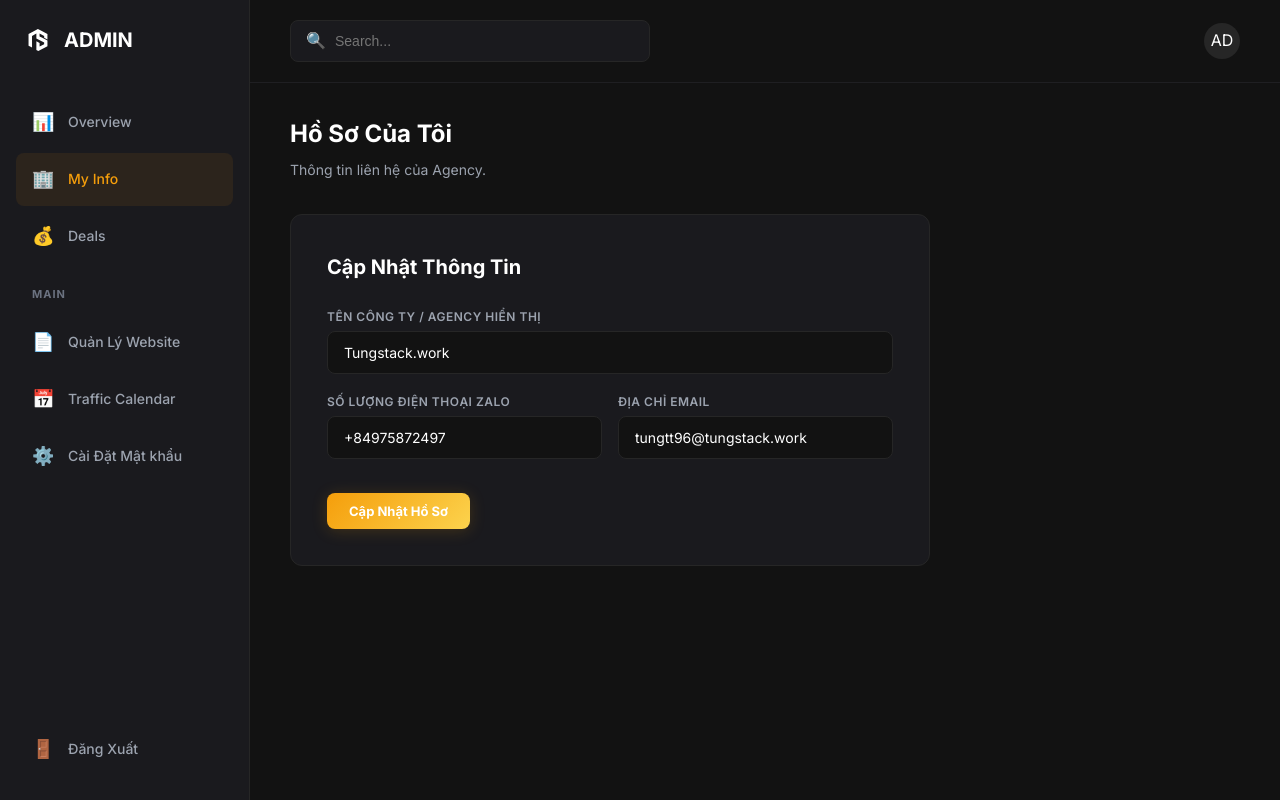
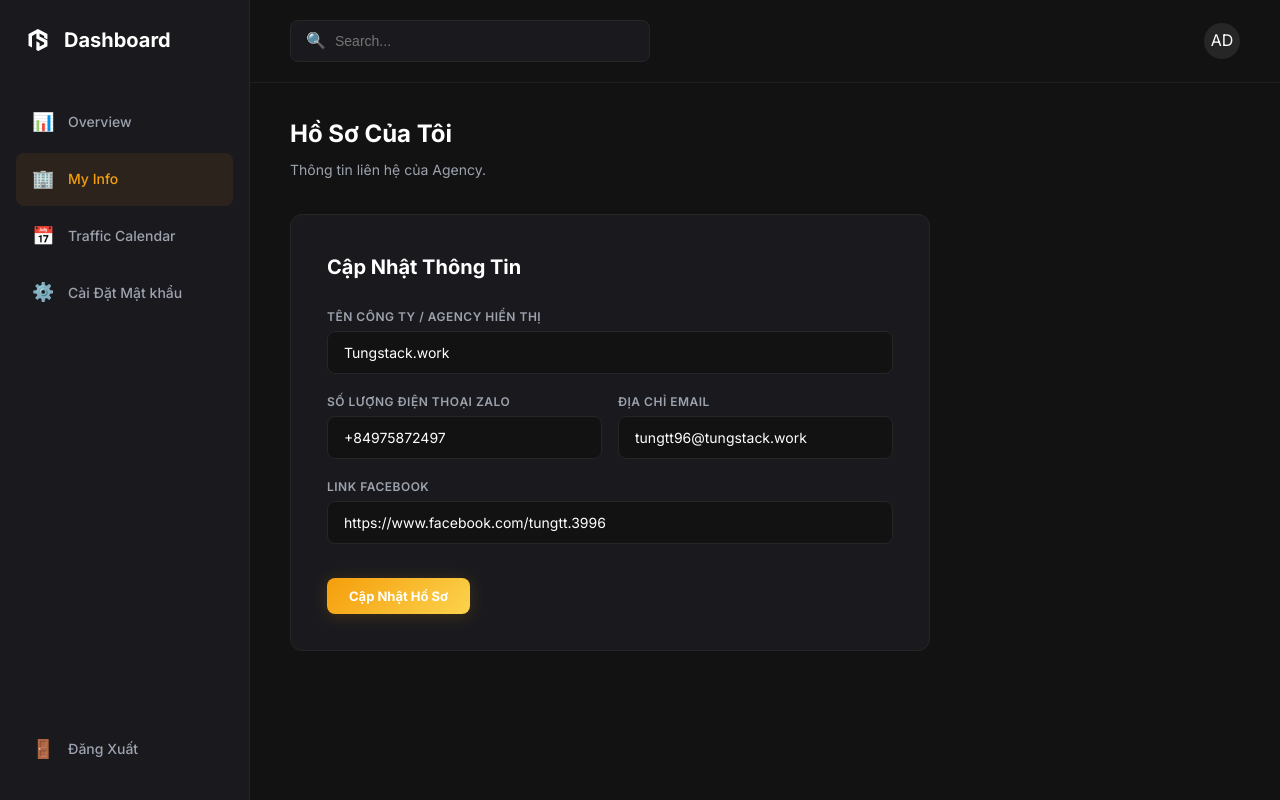
Before and after one commit to tungttgit96/tungstackwork, a PHP site: page /admin/companies.php in a window 1280 px wide. Run offline with PHP 8.4, Linux system fonts and the light colour scheme; the visitor is signed in with stand-in values (Sample User, id 1); data comes from the database, SQL or seed files in the repository; some libraries are stand-ins or nearby versions.

Commit message:
Restore contact chips from My Info and rename admin labels

```diff
--- a/admin/companies.php
+++ b/admin/companies.php
@@ -7,33 +7,18 @@ requireLogin();
 
 $flash = null;
 
-// Fake simple saving mechanism to Settings table
 if ($_SERVER['REQUEST_METHOD'] === 'POST') {
     $companyName = $_POST['company_name'] ?? '';
     $phone = $_POST['phone'] ?? '';
     $email = $_POST['email'] ?? '';
+    $facebookUrl = $_POST['facebook_url'] ?? '';
 
-    $pdo = getDB();
-    $stmt = $pdo->prepare("INSERT INTO settings (settings_key, settings_value) VALUES (?, ?) ON CONFLICT(settings_key) DO UPDATE SET settings_value = ?");
-    if(DB_TYPE == 'mysql') {
-        $stmt = $pdo->prepare("INSERT INTO settings (settings_key, settings_value) VALUES (?, ?) ON DUPLICATE KEY UPDATE settings_value = ?");
-    }
-
-    // Lưu các biến
-    $stmt->execute(['company_name', $companyName, $companyName]);
-    $stmt->execute(['company_phone', $phone, $phone]);
-    $stmt->execute(['company_email', $email, $email]);
+    updateCompanyProfile($companyName, $phone, $email, $facebookUrl);
 
     $flash = ['type' => 'success', 'message' => 'Lưu hồ sơ thành công!'];
 }
 
-// Load current data
-$pdo = getDB();
-$stmt = $pdo->query("SELECT settings_key, settings_value FROM settings WHERE settings_key LIKE 'company_%'");
-$settings = [];
-foreach($stmt->fetchAll() as $row) {
-    $settings[$row['settings_key']] = $row['settings_value'];
-}
+$settings = getCompanyProfile();
 ?>
 <!DOCTYPE html>
 <html lang="vi">
@@ -73,17 +58,21 @@ foreach($stmt->fetchAll() as $row) {
                     <form method="POST" class="edit-form">
                         <div class="form-group">
                             <label for="company_name">Tên Công Ty / Agency hiển thị</label>
-                            <input type="text" class="form-input" id="company_name" name="company_name" value="<?php echo e($settings['company_name'] ?? 'Tungstack.work'); ?>">
+                            <input type="text" class="form-input" id="company_name" name="company_name" value="<?php echo e($settings['company_name']); ?>">
                         </div>
                         <div class="form-row">
                             <div class="form-group">
                                 <label for="phone">Số lượng điện thoại Zalo</label>
-                                <input type="text" class="form-input" id="phone" name="phone" value="<?php echo e($settings['company_phone'] ?? '+84975872497'); ?>">
+                                <input type="text" class="form-input" id="phone" name="phone" value="<?php echo e($settings['company_phone']); ?>">
                             </div>
                             <div class="form-group">
                                 <label for="email">Địa chỉ Email</label>
-                                <input type="email" class="form-input" id="email" name="email" value="<?php echo e($settings['company_email'] ?? 'tungtt96@tungstack.work'); ?>">
+                                <input type="email" class="form-input" id="email" name="email" value="<?php echo e($settings['company_email']); ?>">
                             </div>
+                        </div>
+                        <div class="form-group">
+                            <label for="facebook_url">Link Facebook</label>
+                            <input type="url" class="form-input" id="facebook_url" name="facebook_url" value="<?php echo e($settings['company_facebook'] ?? ''); ?>" placeholder="https://www.facebook.com/your-profile">
                         </div>
 
                         <div class="form-actions">
--- a/includes/admin_sidebar.php
+++ b/includes/admin_sidebar.php
@@ -1,22 +1,25 @@
 <?php
 $current_page = basename($_SERVER['PHP_SELF']);
+
+$navItems = [
+    ['href' => 'index.php', 'label' => 'Overview', 'icon' => '📊', 'active' => ['index.php', 'edit.php']],
+    ['href' => 'companies.php', 'label' => 'My Info', 'icon' => '🏢', 'active' => ['companies.php']],
+    ['href' => 'calendar.php', 'label' => 'Traffic Calendar', 'icon' => '📅', 'active' => ['calendar.php']],
+    ['href' => 'settings.php', 'label' => 'Cài Đặt Mật khẩu', 'icon' => '⚙️', 'active' => ['settings.php']],
+];
 ?>
 <aside class="dashboard-sidebar">
     <a href="../index.php" class="sidebar-logo">
         <img src="../pictures/TSWlogo-web.svg" alt="Tungstack">
-        <span>ADMIN</span>
+        <span>Dashboard</span>
     </a>
 
     <nav class="sidebar-nav">
-        <a href="calendar.php" class="sidebar-link <?php echo ($current_page == 'calendar.php') ? 'active' : ''; ?>"><div class="sidebar-link-inner"><span class="icon">📊</span> Overview</div></a>
-        <a href="companies.php" class="sidebar-link <?php echo ($current_page == 'companies.php') ? 'active' : ''; ?>"><div class="sidebar-link-inner"><span class="icon">🏢</span> My Info</div></a>
-        <a href="deals.php" class="sidebar-link <?php echo ($current_page == 'deals.php') ? 'active' : ''; ?>"><div class="sidebar-link-inner"><span class="icon">💰</span> Deals</div></a>
-
-        <div class="sidebar-label">Main</div>
-
-        <a href="index.php" class="sidebar-link <?php echo ($current_page == 'index.php' || $current_page == 'edit.php') ? 'active' : ''; ?>"><div class="sidebar-link-inner"><span class="icon">📄</span> Quản Lý Website</div></a>
-        <a href="calendar.php" class="sidebar-link <?php echo ($current_page == 'calendar.php') ? 'active' : ''; ?>"><div class="sidebar-link-inner"><span class="icon">📅</span> Traffic Calendar</div></a>
-        <a href="settings.php" class="sidebar-link <?php echo ($current_page == 'settings.php') ? 'active' : ''; ?>"><div class="sidebar-link-inner"><span class="icon">⚙️</span> Cài Đặt Mật khẩu</div></a>
+        <?php foreach ($navItems as $item): ?>
+            <a href="<?php echo $item['href']; ?>" class="sidebar-link <?php echo in_array($current_page, $item['active'], true) ? 'active' : ''; ?>">
+                <div class="sidebar-link-inner"><span class="icon"><?php echo $item['icon']; ?></span> <?php echo $item['label']; ?></div>
+            </a>
+        <?php endforeach; ?>
     </nav>
 
     <div class="sidebar-footer">
--- a/includes/db.php
+++ b/includes/db.php
@@ -10,6 +10,11 @@ define('DB_NAME', 'website_viewer');
 define('DB_USER', 'root');
 define('DB_PASS', '');
 define('DB_CHARSET', 'utf8mb4');
+
+define('DEFAULT_COMPANY_NAME', 'Tungstack.work');
+define('DEFAULT_COMPANY_PHONE', '+84975872497');
+define('DEFAULT_COMPANY_EMAIL', 'tungtt96@tungstack.work');
+define('DEFAULT_COMPANY_FACEBOOK', 'https://www.facebook.com/tungtt.3996');
 
 function getDB() {
     static $pdo = null;
@@ -117,13 +122,22 @@ function initDB($pdo) {
 }
 
 function migrateDefaultSettings($pdo) {
-    // Keep legacy installs in sync with the new default contact email.
-    $stmt = $pdo->prepare("SELECT settings_value FROM settings WHERE settings_key = ?");
-    $stmt->execute(array('company_email'));
-    $currentEmail = $stmt->fetchColumn();
+    // Keep legacy installs in sync with latest default values.
+    if (trim((string) getSetting('company_name', '')) === '') {
+        upsertSetting($pdo, 'company_name', DEFAULT_COMPANY_NAME);
+    }
 
-    if ($currentEmail === false || $currentEmail === null || trim((string) $currentEmail) === '' || trim((string) $currentEmail) === 'admin@tungstack.work') {
-        upsertSetting($pdo, 'company_email', 'tungtt96@tungstack.work');
+    if (trim((string) getSetting('company_phone', '')) === '') {
+        upsertSetting($pdo, 'company_phone', DEFAULT_COMPANY_PHONE);
+    }
+
+    $currentEmail = trim((string) getSetting('company_email', ''));
+    if ($currentEmail === '' || $currentEmail === 'admin@tungstack.work') {
+        upsertSetting($pdo, 'company_email', DEFAULT_COMPANY_EMAIL);
+    }
+
+    if (trim((string) getSetting('company_facebook', '')) === '') {
+        upsertSetting($pdo, 'company_facebook', DEFAULT_COMPANY_FACEBOOK);
     }
 }
 
@@ -340,3 +354,26 @@ function getSetting($key, $default = '') {
     $value = $stmt->fetchColumn();
     return ($value === false || $value === null || trim((string) $value) === '') ? $default : $value;
 }
+
+function getCompanyProfile() {
+    return array(
+        'company_name' => getSetting('company_name', DEFAULT_COMPANY_NAME),
+        'company_phone' => getSetting('company_phone', DEFAULT_COMPANY_PHONE),
+        'company_email' => getSetting('company_email', DEFAULT_COMPANY_EMAIL),
+        'company_facebook' => getSetting('company_facebook', DEFAULT_COMPANY_FACEBOOK),
+    );
+}
+
+function updateCompanyProfile($companyName, $phone, $email, $facebookUrl = '') {
+    $pdo = getDB();
+
+    $normalizedName = trim((string) $companyName);
+    $normalizedPhone = trim((string) $phone);
+    $normalizedEmail = trim((string) $email);
+    $normalizedFacebookUrl = trim((string) $facebookUrl);
+
+    upsertSetting($pdo, 'company_name', $normalizedName);
+    upsertSetting($pdo, 'company_phone', $normalizedPhone);
+    upsertSetting($pdo, 'company_email', $normalizedEmail);
+    upsertSetting($pdo, 'company_facebook', $normalizedFacebookUrl);
+}
```
Also changed, not shown: index.php (+11 -7 lines).
